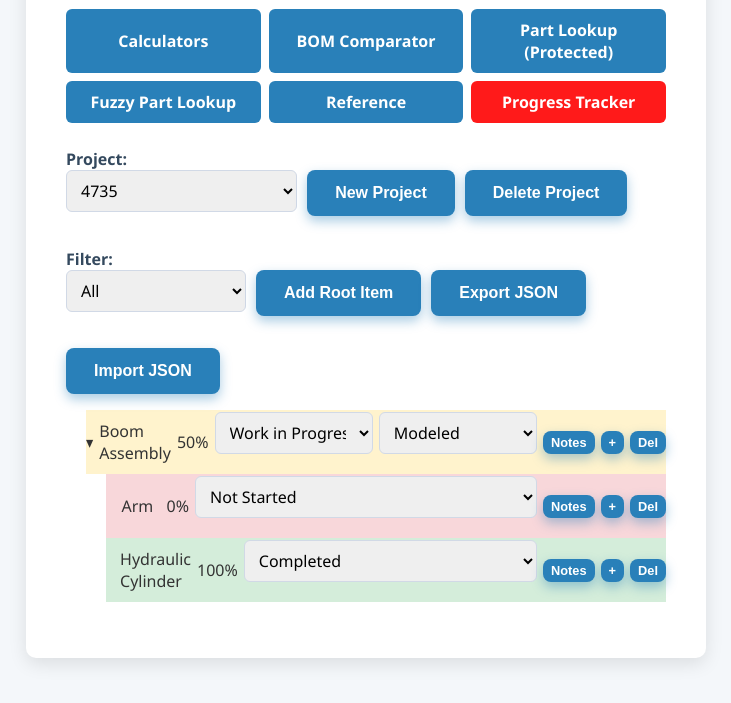
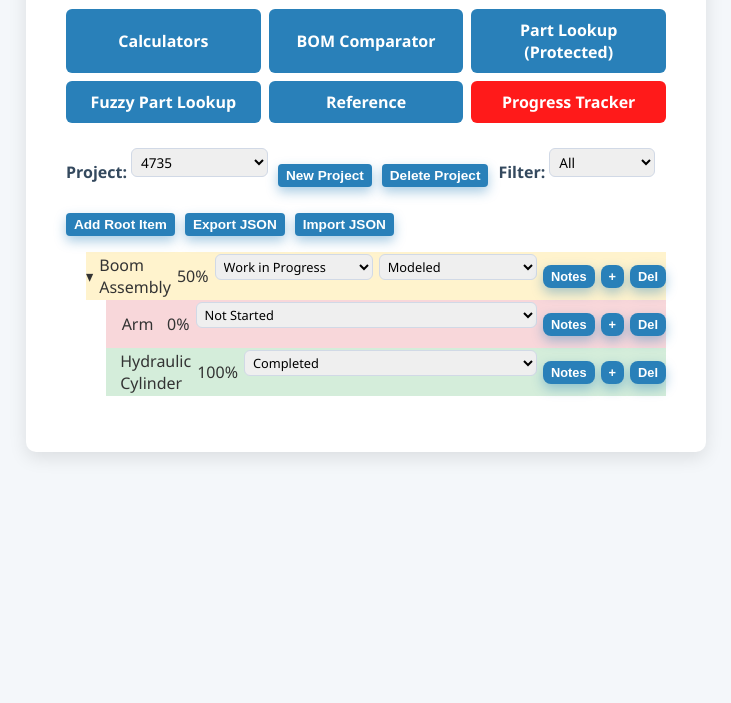
Before and after one commit to codybingham/fluidpowertools, a website: page index.html in a window 1280 px wide. Both pictures are taken after a click on the tab "Progress Tracker". Shown: the part 139-842 px from the top of the page, without its empty margins (274-1005 px from the left). After the commit the page ends 800 px from the top, so only its background shows below. Drawn offline with Linux system fonts and the light colour scheme.

Commit message:
Improve progress tracker UI and substatus logic

```diff
--- a/progress-tracker.js
+++ b/progress-tracker.js
@@ -68,6 +68,12 @@
     not_started: 0,
     work_in_progress: 0.5,
     completed: 1
+  };
+
+  const substatusProgress = {
+    modeled: 0.6,
+    quoted: 0.75,
+    drafted: 0.9
   };
 
   const projSel = document.getElementById('ptProject');
@@ -183,7 +189,14 @@
 
   function progress(node) {
     if (!node.children.length) {
-      node.progress = statusProgress[node.status] || 0;
+      if (node.status === 'work_in_progress') {
+        node.progress =
+          substatusProgress[node.substatus] ||
+          statusProgress[node.status] ||
+          0;
+      } else {
+        node.progress = statusProgress[node.status] || 0;
+      }
     } else {
       let sum = 0;
       for (const c of node.children) sum += progress(c);
@@ -264,7 +277,11 @@
     }
     statusSel.addEventListener('change', e => {
       node.status = e.target.value;
-      if (node.status !== 'work_in_progress') node.substatus = null;
+      if (node.status === 'work_in_progress') {
+        node.substatus = node.substatus || 'modeled';
+      } else {
+        node.substatus = null;
+      }
       renderTree();
     });
     row.appendChild(statusSel);
@@ -282,7 +299,7 @@
       node.status === 'work_in_progress' ? '' : 'none';
     subSel.addEventListener('change', e => {
       node.substatus = e.target.value;
-      saveProject();
+      renderTree();
     });
     row.appendChild(subSel);
 
--- a/styles.css
+++ b/styles.css
@@ -528,6 +528,25 @@ th.sort-desc::after {
 }
 #ptControls label {
   font-weight: 600;
+  display: flex;
+  align-items: center;
+  gap: 4px;
+}
+#ptControls button {
+  padding: 4px 8px;
+  font-size: 0.85rem;
+  border: none;
+  border-radius: 4px;
+  background: #2980b9;
+  color: #fff;
+  cursor: pointer;
+}
+#ptControls button:hover {
+  background: #1f618d;
+}
+#ptControls select {
+  padding: 3px 5px;
+  font-size: 0.85rem;
 }
 #ptTree ul {
   list-style: none;
@@ -566,6 +585,10 @@ th.sort-desc::after {
   padding: 4px 8px;
   font-size: 0.8rem;
 }
+.pt-row select {
+  padding: 2px 4px;
+  font-size: 0.8rem;
+}
 .status-not_started {
   background: #f8d7da;
 }
```
